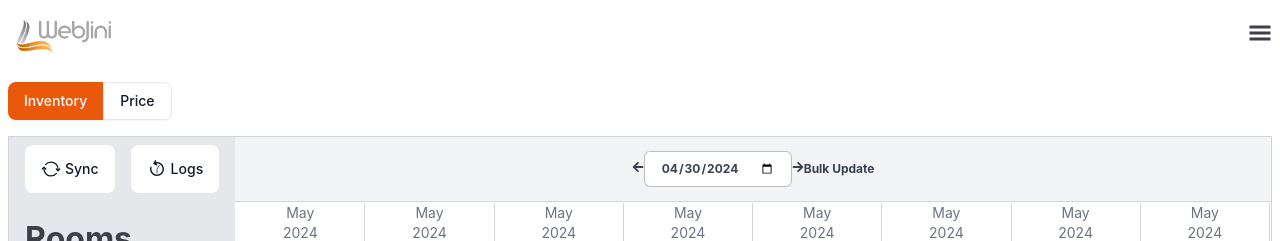
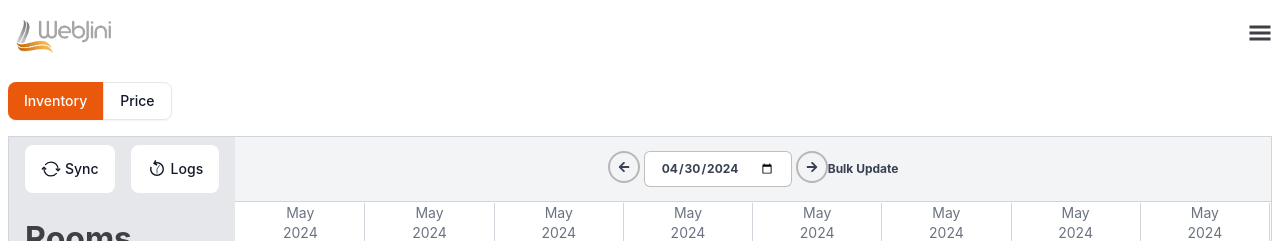
Before and after one commit to WebWiz106/book-my-hotel, a React (Create React App) app: page /Manage in a window 1280 px wide. Shown: the top 241 px of the page. Built offline with nearby package versions, Linux system fonts and the light colour scheme.

Commit message:
calender side button updated

```diff
--- a/src/components/Mange.jsx
+++ b/src/components/Mange.jsx
@@ -237,13 +237,13 @@ const Mange = () => {
                   <GiBackwardTime size={20} />Logs</button>
               </th>
               <th scope="col" class="px-6 py-3 bg-gray-100 w-full mx-auto text-center border-t border-r border-b border-gray-300">
-                <button onClick={(e)=>{GetDataForDate(date,"prev")}}><FaArrowLeft /></button>
+                <button onClick={(e)=>{GetDataForDate(date,"prev")}} className="me-1 p-2 border-2 border-black border-opacity-25 rounded-full "><FaArrowLeft /></button>
                 <input type="date"
                   value={date}
                   onChange={(e)=>{GetDataForDate(e.target.value,"next")}}
                   className="border p-2 px-4 border-black border-opacity-25 rounded-md" />
 
-                  <button onClick={(e)=>{GetDataForDate(date,"next")}}><FaArrowRight /></button>
+                  <button onClick={(e)=>{GetDataForDate(date,"next")}} className="ms-1 p-2 border-2 border-black border-opacity-25 rounded-full "><FaArrowRight /></button>
 
                   <button onClick={()=>{bulkupdateFunction()}}>Bulk Update</button>
               </th>
```
